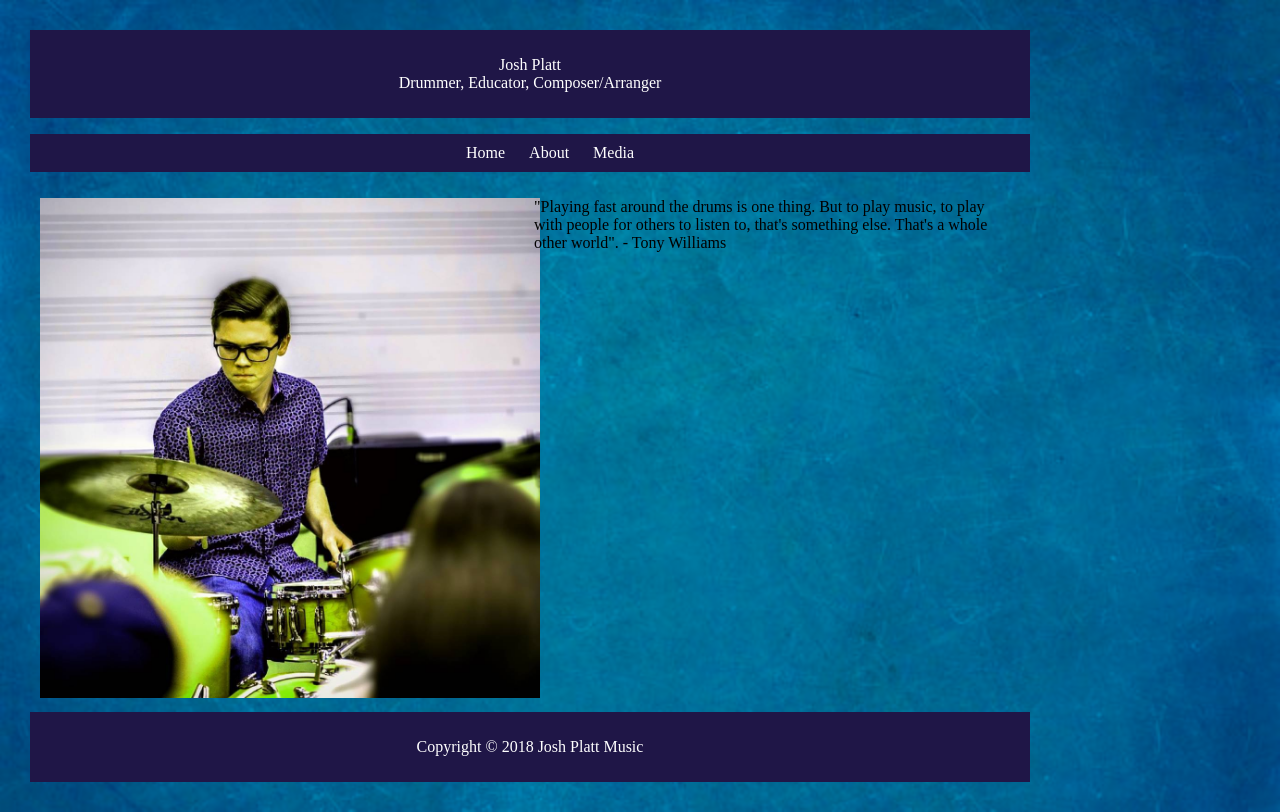
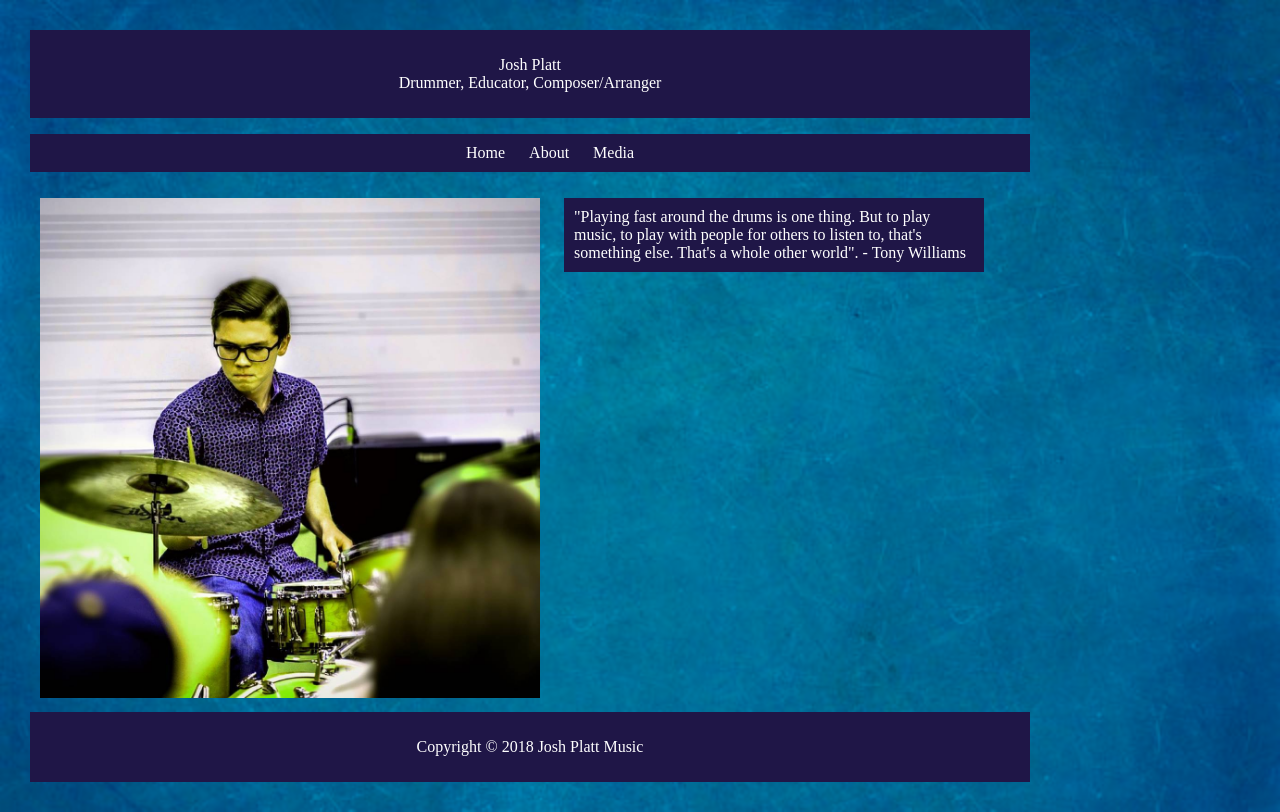
Before and after one commit to jxp1403/jxp1403.github.io, a plain HTML site: page hw/responsive_site/index.html in a window 1280 px wide. Drawn offline with Linux system fonts and the light colour scheme; files that its build step writes are made by us from their sources.

Commit message:
responsive

```diff
--- a/hw/responsive_site/css/colors.css
+++ b/hw/responsive_site/css/colors.css
@@ -33,3 +33,7 @@ h1{
 p{
   color: white;
 }
+.right{
+  color: white;
+  background-color: #1f1647;
+}
--- a/hw/responsive_site/css/desktop.css
+++ b/hw/responsive_site/css/desktop.css
@@ -50,14 +50,15 @@ footer{
 .left{
   display: inline-block;
    vertical-align: top;
-   width: 47%;
+   width: 50%;
    box-sizing: content-box;
    margin: 1%;
 }
 .right{
   display: inline-block;
    vertical-align: top;
-   width: 47%;
+   width: 40%;
    box-sizing: content-box;
    margin: 1%;
+   padding: 10px;
 }
--- a/hw/responsive_site/css/phone.css
+++ b/hw/responsive_site/css/phone.css
@@ -32,6 +32,10 @@ nav {
   display: block;
   padding: 10px;
 }
+nav a:hover {
+   background-color: #ddd;
+   color: black;
+ }
 footer{
   display: block;
   text-align: center;
--- a/hw/responsive_site/index.html
+++ b/hw/responsive_site/index.html
@@ -3,7 +3,7 @@
   <head>
     <meta charset="utf-8">
     <title>Home</title>
-    <link rel="stylesheet" href="ccs/colors.css">
+    <link rel="stylesheet" href="css/colors.css">
     <link rel="stylesheet" media="screen and (min-width:961px)" href="css/desktop.css">
     <link rel="stylesheet" media="screen and (max-width:960px)" href="css/phone.css">
     <meta name="viewport" content="initial-scale=1">
```
